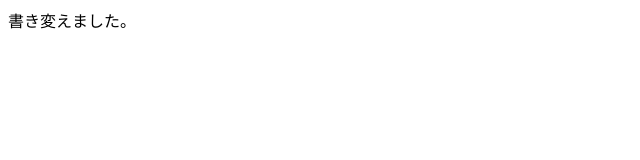
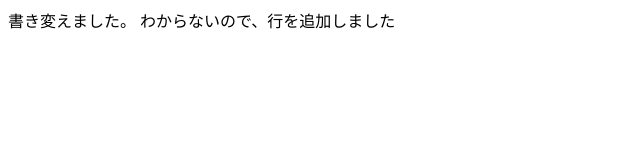
Before and after one commit to 221205172/2023-4-21-test, a plain HTML site: page index.html in a window 1280 px wide. Shown: the whole page, without its empty margins (0-640 px from the left). Drawn offline with Linux system fonts and the light colour scheme.

Commit message:
Update index.html

```diff
--- a/index.html
+++ b/index.html
@@ -6,5 +6,6 @@
   </head>
   </body>
     書き変えました。
+    わからないので、行を追加しました
   </body>
 </html>
```
